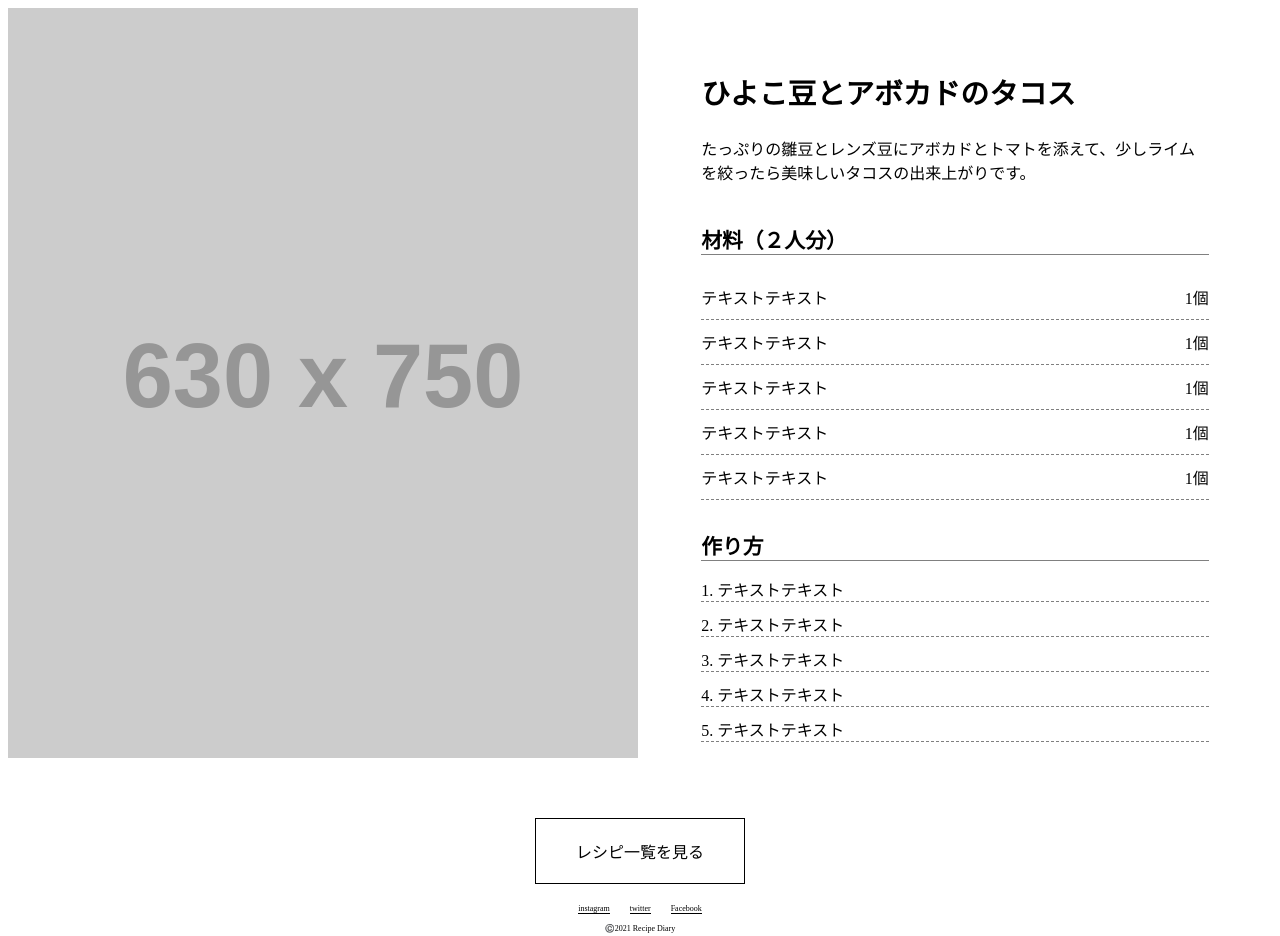
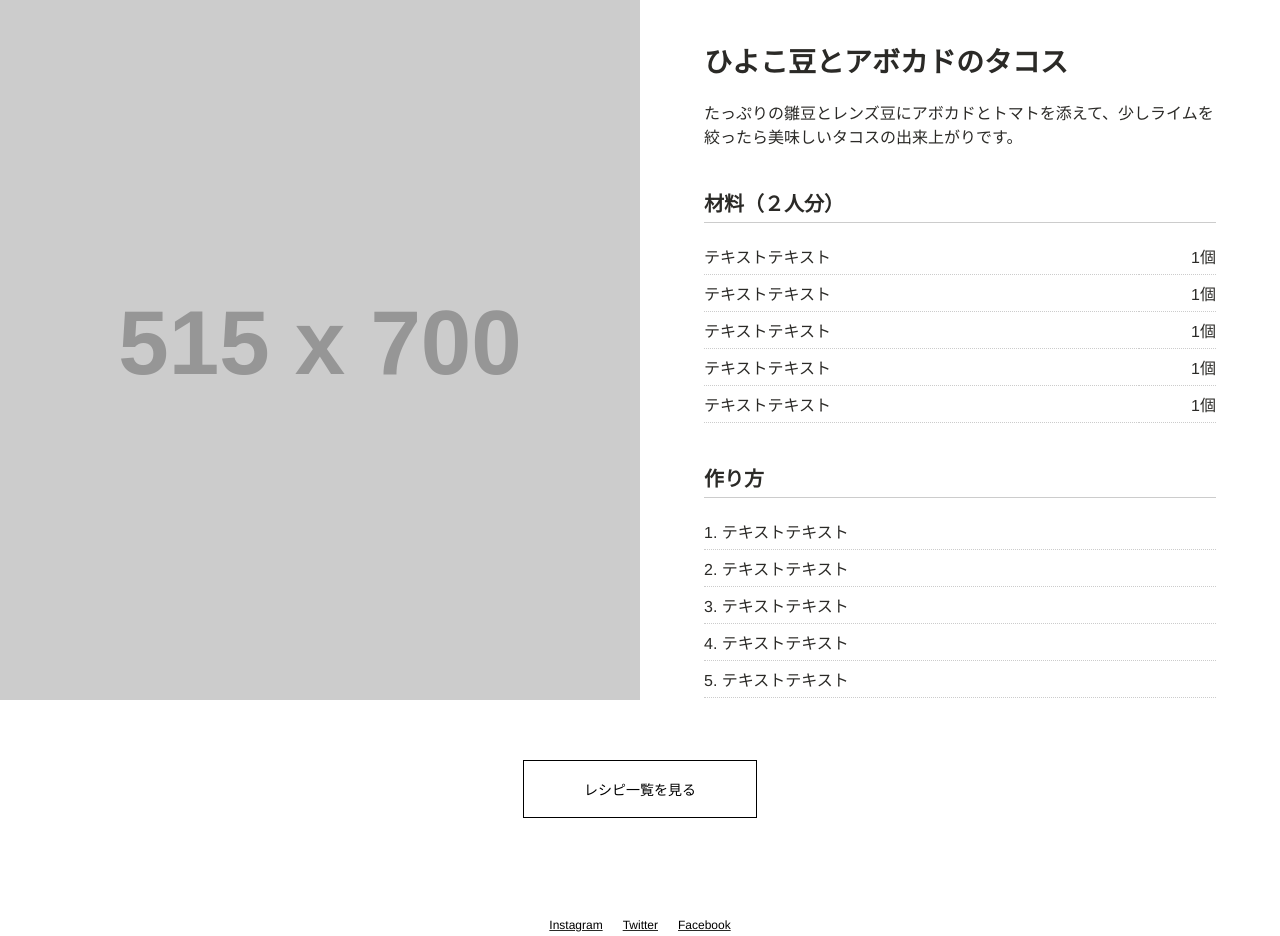
Before and after one commit to hatakeyamatakuma/reproduction2, a plain HTML site: page index.html in a window 1280 px wide. Shown: the top 936 px of the page. Drawn offline with Linux system fonts and the light colour scheme; placeholder pictures from the web are drawn by us.

Commit message:
third-commit use-develop

```diff
--- a/index.html
+++ b/index.html
@@ -8,50 +8,28 @@
   <title>Document</title>
 </head>
 <body>
-  <main id="main">
-    <img src="https://placehold.jp/630x750.png">
+  <main>
+    <div class="flex">
+      <div class="image">
+        <img src="https://placehold.jp/515x700.png">
+      </div>
       <section class="cookingMenu">
-      <div class="cookingMenu__title">
           <h1>ひよこ豆とアボカドのタコス</h1>
           <p>たっぷりの雛豆とレンズ豆にアボカドとトマトを添えて、少しライムを絞ったら美味しいタコスの出来上がりです。</p>
-      </div>
-      <div class="cookingMenu__material">
-        <h2>材料（２人分）</h2>
-        <ul>
-          <li>
-            <div class="cookingMenu__material__text">
-              <p>テキストテキスト</p>
-              <p>1個</p>
-            </div>
-          </li>
-          <li>
-            <div class="cookingMenu__material__text">
-              <p>テキストテキスト</p>
-              <p>1個</p>
-            </div>
-          </li>
-          <li>
-            <div class="cookingMenu__material__text">
-              <p>テキストテキスト</p>
-              <p>1個</p>
-            </div>
-          </li>
-          <li>
-            <div class="cookingMenu__material__text">
-              <p>テキストテキスト</p>
-              <p>1個</p>
-            </div>
-          </li>
-          <li>
-            <div class="cookingMenu__material__text">
-              <p>テキストテキスト</p>
-              <p>1個</p>
-            </div>
-          </li>
-        </ul>
-      </div>
-      <div class="cookingMenu__make">
-        <h2>作り方</h2>
+          <h2 class="cookingMenu__title">材料（２人分）</h2>
+          <dl class="cookingMenu__list">
+            <dt>テキストテキスト</dt>
+            <dd>1個</dd>
+            <dt>テキストテキスト</dt>
+            <dd>1個</dd>
+            <dt>テキストテキスト</dt>
+            <dd>1個</dd>
+            <dt>テキストテキスト</dt>
+            <dd>1個</dd>
+            <dt>テキストテキスト</dt>
+            <dd>1個</dd>
+          </dl>
+          <h2 class="cookingMenu__title">作り方</h2>
           <ol>
             <li>テキストテキスト</li>
             <li>テキストテキスト</li>
@@ -59,18 +37,18 @@
             <li>テキストテキスト</li>
             <li>テキストテキスト</li>
           </ol>
+      </section>
     </div>
-    </section>
   </main>
   <div class="cookingRecipe">
     <a href="index.html">
       <div class="cookingRecipe__content">レシピ一覧を見る</div>
     </a>
   </div>
-  <footer class="footer">
+  <footer id="footer">
     <ul class="footer__content">
-      <li><a href="index.html">instagram</a></li>
-      <li><a href="index.html">twitter</a></li>
+      <li><a href="index.html">Instagram</a></li>
+      <li><a href="index.html">Twitter</a></li>
       <li><a href="index.html">Facebook</a></li>
     </ul>
     <p>©️2021 Recipe Diary</p>
--- a/style.css
+++ b/style.css
@@ -1,18 +1,36 @@
 /* 命名規則　BEM */
 
-ul {
+* {
+  margin: 0;
   padding: 0;
-  margin: 0;
-  padding-top: 20px;
 }
 
-p {
-  margin: 10px 0;
+html {
+  font-size: 100%;
+}
+body {
+  color: #2b2a27;
+  font-family: "Helvetica Neue", "Arial", "Hiragino Sans", "Meiryo", sans-serif;
 }
 
-main {
+img {
+  max-width: 100%;
+}
+
+.flex {
   display: flex;
-  justify-content: center;
+  margin-bottom: 60px;
+}
+
+.flex .image {
+  width: 50%;
+}
+
+.flex .image img {
+  width: 100%;
+  height: 700px;
+  object-fit: cover;
+  vertical-align: bottom;
 }
 
 a {
@@ -20,77 +38,77 @@ a {
   color: black;
 }
 .cookingMenu {
-  text-align: start;
-  padding: 0 5%;
-  display: flex;
-  flex-direction: column;
-  justify-content: flex-end;
+  width: 50%;
+  padding: 40px 5% 0 5%;
+  box-sizing: border-box;
 }
 
 .cookingMenu h1 {
-  font-size: 1.8rem;
+  font-size: 1.75rem;
+  margin-bottom: 20px;
 }
 
-.cookingMenu__material {
-  padding-top: 30px;
+.cookingMenu__title {
+  font-size: 1.25rem;
+  margin: 40px 0 15px 0;
+  border-bottom: 1px solid #ccc;
+  padding-bottom: 5px;
 }
 
-.cookingMenu__material li {
-  list-style: none;
+.cookingMenu__list {
+  display: flex;
+  flex-wrap: wrap;
 }
 
-h2 {
-  font-size: 1.3rem;
-  margin: 0px;
-  border-bottom: 1px solid gray;
+.cookingMenu__list dt {
+  width: 85%;
+  border-bottom: dotted 1px #ccc;
+  padding: 6px 0;
 }
 
-.cookingMenu__material__text {
-  display: flex;
-  justify-content: space-between;
-  border-bottom: 1px dashed gray;
+.cookingMenu__list dd {
+  width: 15%;
+  border-bottom: dotted 1px #ccc;
+  text-align: right;
+  padding: 6px 0;
 }
 
-
-.cookingMenu__make {
-  padding-top: 30px;
+.cookingMenu ol {
+  padding: 0;
+  list-style-position: inside;
 }
 
-.cookingMenu__make li {
-  margin: 10px 0;
-  border-bottom: 1px dashed gray;
-}
-
-.cookingMenu__make ol {
-  padding: 0;
-  list-style-position: inside;
+.cookingMenu li {
+  border-bottom: dotted 1px #ccc;
+  padding: 6px 0;
 }
 
 .cookingRecipe {
   display: flex;
   justify-content: center;
-  margin-top: 60px;
+  margin-bottom: 80px;
 }
 .cookingRecipe__content{
   display: inline-block;
   border: 1px solid black;
-  padding: 20px 40px;
+  padding: 18px 60px;
+  font-size: 0.875rem;
+}
+
+#footer {
+  font-size: 0.75rem;
+  padding: 20px;
+  text-align: center;
 }
 
 .footer__content{
   display: flex;
   justify-content: center;
+  margin-bottom: 20px;
 }
 
 .footer__content li {
   list-style: none;
-  font-size: 0.5rem;
-  border-bottom: 0.5px solid black;
+  text-decoration: underline;
   margin: 0 10px;
-  display: inline-block;
 }
-
-footer p {
-  text-align: center;
-  font-size: 0.5rem;
-}
```
Lines whose indentation alone changed are shown as unchanged.
